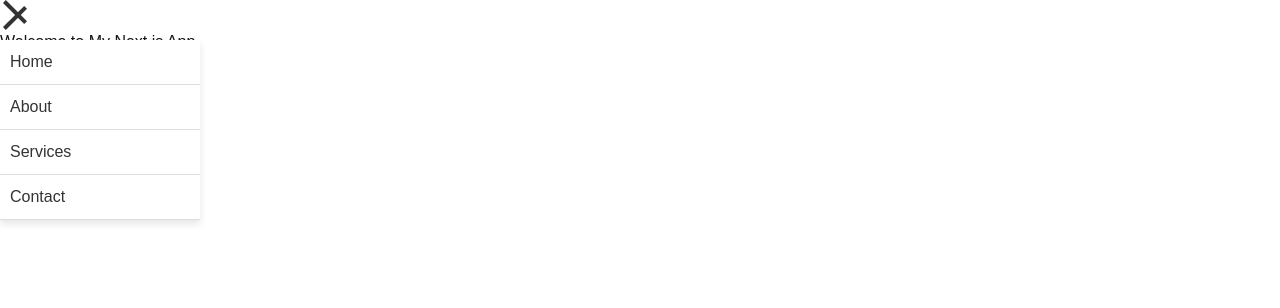
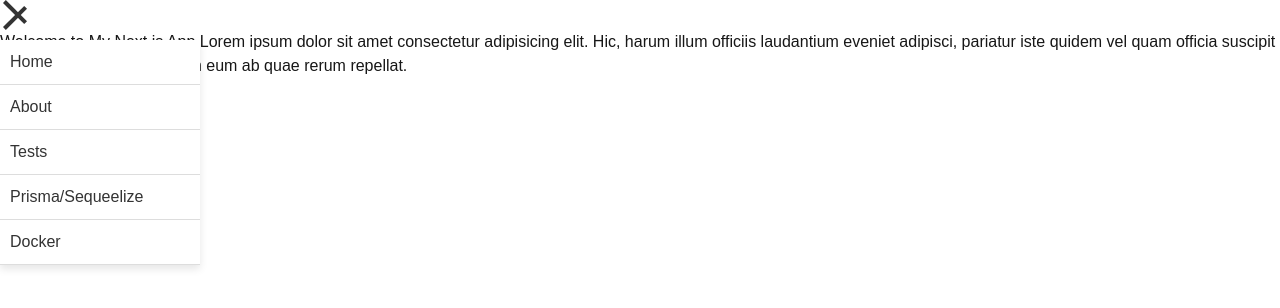
Before and after one commit to aceofspade96/Assignment1, a Next.js app: page / in a window 1280 px wide. Both pictures are taken after a click on the element 15 px from the left and 5 px from the top of the page. Shown: the top 308 px of the page. Built offline with nearby package versions, Linux system fonts and the light colour scheme.

Commit message:
Modifed-page

```diff
--- a/app/Components/HamburgerMenu.tsx
+++ b/app/Components/HamburgerMenu.tsx
@@ -21,8 +21,9 @@ const HamburgerMenu = () => {
         <ul>
           <li><a href="/">Home</a></li>
           <li><a href="/about">About</a></li>
-          <li><a href="/services">Services</a></li>
-          <li><a href="/contact">Contact</a></li>
+          <li><a href="/tests">Tests</a></li>
+          <li><a href="/prisma">Prisma/Sequeelize</a></li>
+          <li><a href="/docker">Docker</a></li>
         </ul>
       </nav>
     </div>
--- a/app/page.tsx
+++ b/app/page.tsx
@@ -5,7 +5,11 @@ export default function Home() {
   return (
     <div>
       <HamburgerMenu />
-      <h1>Welcome to My Next.js App</h1>
+      <h1>Welcome to My Next.js App
+        Lorem ipsum dolor sit amet consectetur adipisicing elit. Hic, harum illum officiis
+        laudantium eveniet adipisci, pariatur iste quidem vel quam officia suscipit accusantium commodi
+         ullam eum ab quae rerum repellat.
+      </h1>
     </div>
   );
 }
```
